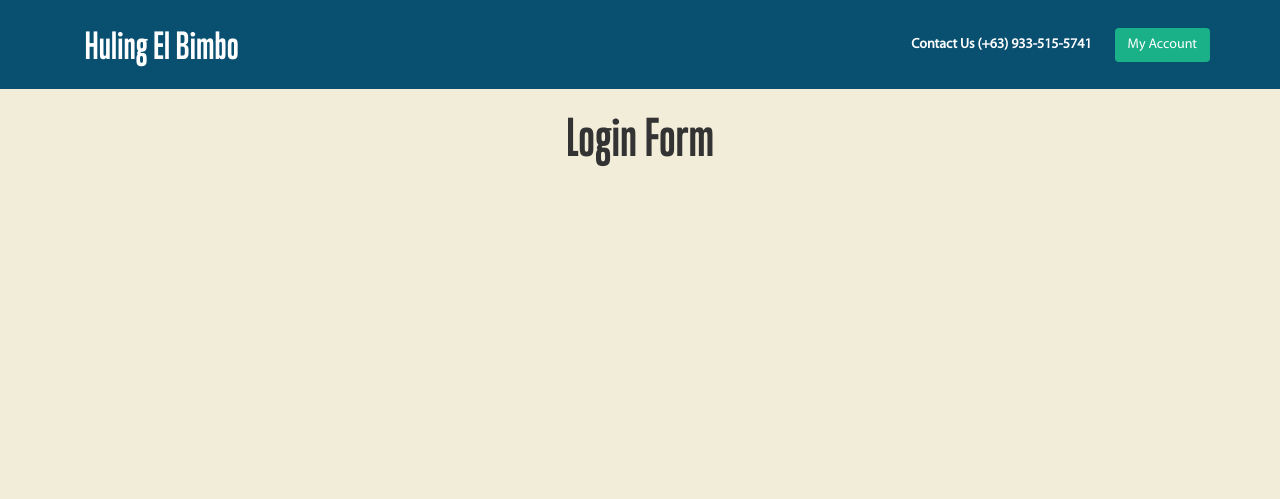
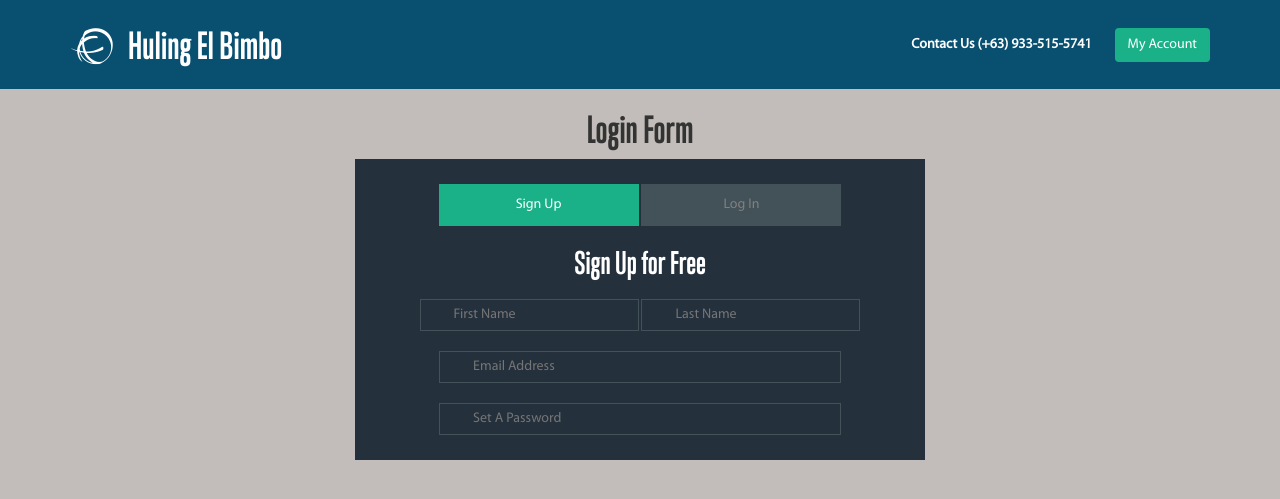
Before and after one commit to codeaxiscom/test_repository, a PHP site: page /login.php in a window 1280 px wide. Shown: the top 499 px of the page. Run offline with PHP 8.4, Linux system fonts and the light colour scheme.

Commit message:
login added

```diff
--- a/css/login_style.css
+++ b/css/login_style.css
@@ -1,7 +1,65 @@
 body{
-	background-color: #F2EDD8;
+	background-color: #c2bdba;
 }
 .login-heading{
 	text-align: center;
-	font-size: 50px;
 }
+.container-row{
+	text-align: center;
+	background-color: #24303c;
+	width: 50%;
+	margin: 0 auto;
+	padding: 25px 0;
+}
+.buttons-row{
+	text-align: center;
+}
+.sign-up-button{
+	background-image: none;
+	background-color: #1ab188;
+	color: #fff;
+	border: 1px solid #1ab188;
+	border-radius: 0;
+	padding: 10px 70px;
+	width: 200px;
+}
+.log-in-button{
+	background-image: none;
+	background-color: #435259;
+	color: gray;
+	border: 1px solid #435259;
+	border-radius: 0;
+	padding: 10px 70px;
+	width: 200px;
+}
+.sign-up-row{
+	margin-bottom: 20px;
+}
+.sign-up-text{
+	color: #fff;
+}
+.input-texts{
+	background-color: transparent;
+	border: 1px solid #435259;
+	background-image: none;
+	padding: 5px 33px;
+}
+.required-sign{
+	color: green;
+}
+.second-input-row{
+	width: 70.5%;
+	margin: 0 auto;
+	margin-top: 20px;
+}
+.email-input{
+	width: 100%;
+}
+.third-input-row{
+	width: 70.5%;
+	margin: 0 auto;
+	margin-top: 20px;
+}
+.password-input{
+	width: 100%;
+}
--- a/login.php
+++ b/login.php
@@ -4,24 +4,56 @@
 		<title>Login</title>
 		<link type="text/css" rel="stylesheet" href="includes/Bootstrap/css/bootstrap.min.css" />
 		<link type="text/css" rel="stylesheet" href="includes/Bootstrap/css/bootstrap-theme.min.css" />
+		<link type="text/css" rel="stylesheet" href="includes/font-awesome-4.7.0/css/font-awesome.min.css" />
 		<link type="text/css" rel="stylesheet" href="css/style.css" />
 		<link type="text/css" rel="stylesheet" href="css/login_style.css" />
 	</head>
 	<body>
 		<?php include('header.php'); ?>
-		<div class="container">
+		<div class="container login-container">
 			<div class="row">
 				<div class="col-md-12 col-xs-12">
 					<h1 class="login-heading">Login Form</h1>
 				</div>
 			</div>
-			<div class="row">
-				<div class="col-md-6 col-xs-12">
+			<div class="container-row">
+				<div class="buttons-row">
+					<button type="button" class="sign-up-button">Sign Up</button>
+					<button type="button" class="log-in-button">Log In</button>
 				</div>
-				<div class="col-md-6 col-xs-12">
+				<div class="sign-up-row">
+					<h2 class="sign-up-text">Sign Up for Free</h2>
+				</div>
+				<div class="first-input-row">
+					<input type="text" class="input-texts" placeholder="First Name" required>
+					<input type="text" class="input-texts" placeholder="Last Name" required>
+				</div>
+				<div class="second-input-row">
+					<input type="text" class="email-input input-texts" placeholder="Email Address" required>
+				</div>
+				<div class="third-input-row">
+					<input type="text" class="password-input input-texts" placeholder="Set A Password" required>
 				</div>
 			</div>
 		</div>
 		<script type="text/javascript" href="includes/JQuery/jquery-3.1.0.min.js"></script>
 	</body>
 </html>
+
+<!---
+				<div class="row">
+					<div class="col-md-12 col-xs-12 buttons-row">
+						<button type="button" class="sign-up-button">Sign Up</button>
+						<button type="button" class="log-in-button">Log In</button>
+					</div>
+				</div>
+				<div class="row">
+
+				</div>
+				<div class="row">
+					<div class="col-md-12 col-xs-12">
+						<input type="text" class="input-texts" placeholder="First Name '<span>*</span>'" required>
+						<input type="text" class="input-texts" placeholder="Last Name"required>
+					</div>
+				</div>
+				-->
```
